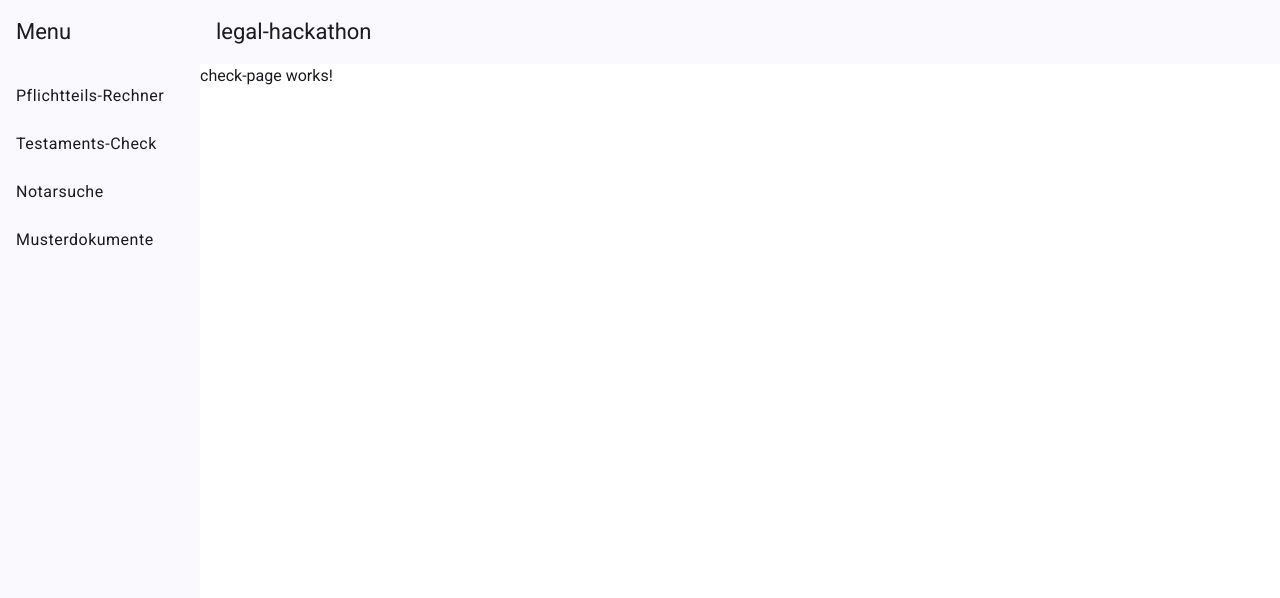
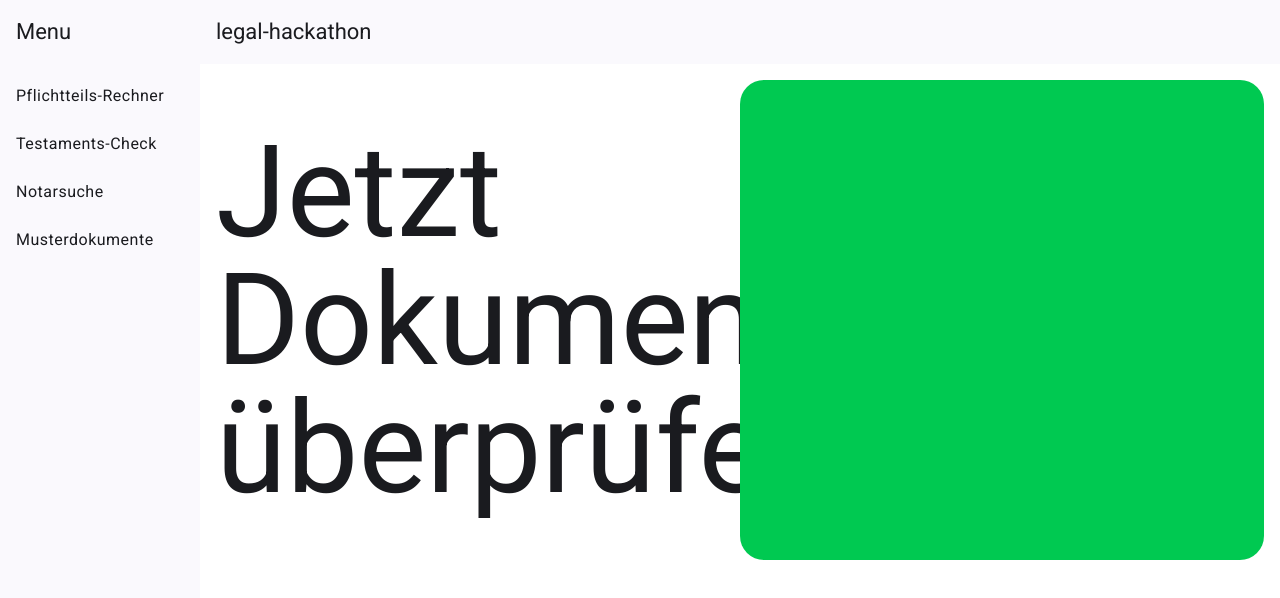
Before and after one commit to chranditho/legal-hackathon, an Angular app: page /check in a window 1280 px wide. Shown: the top 598 px of the page. Built offline with nearby package versions, Linux system fonts and the light colour scheme.

Commit message:
init check page landing page

```diff
--- a/src/app/features/check/check-page/check-page.component.html
+++ b/src/app/features/check/check-page/check-page.component.html
@@ -1 +1,8 @@
-<p>check-page works!</p>
+<div class="flex p-4 justify-between items-center">
+  <header class="text-wrap w-1/2">
+    <div>Jetzt</div>
+    <div>Dokumente</div>
+    <div>überprüfen</div>
+  </header>
+  <div class="bg-green-500 h-120 w-1/2 rounded-3xl"></div>
+</div>
--- a/src/app/features/check/check-page/check-page.component.ts
+++ b/src/app/features/check/check-page/check-page.component.ts
@@ -6,7 +6,7 @@ import { Component } from '@angular/core';
   templateUrl: './check-page.component.html',
   styles: `
     :host {
-      display: block;
+      @apply block;
     }
   `,
 })
--- a/src/styles.css
+++ b/src/styles.css
@@ -9,3 +9,23 @@ body {
   margin: 0;
   font-family: Roboto, 'Helvetica Neue', sans-serif;
 }
+
+header {
+  @apply text-9xl;
+}
+
+h1 {
+  @apply text-2xl font-bold;
+}
+
+h2 {
+  @apply text-xl font-bold;
+}
+
+h3 {
+  @apply text-lg font-bold;
+}
+
+h4 {
+  @apply text-base font-bold;
+}
```
Also changed, not shown: 1 other file (tests, documents, lock files or other folders).
